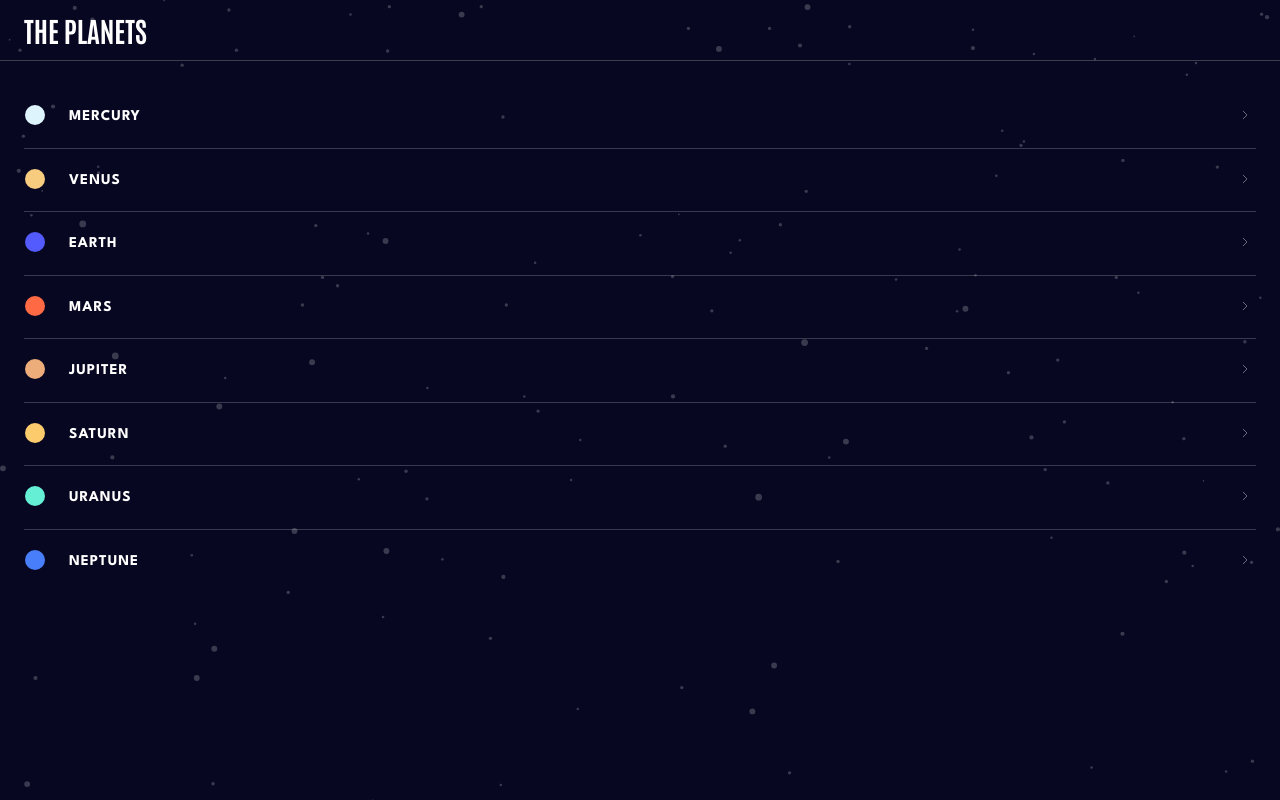
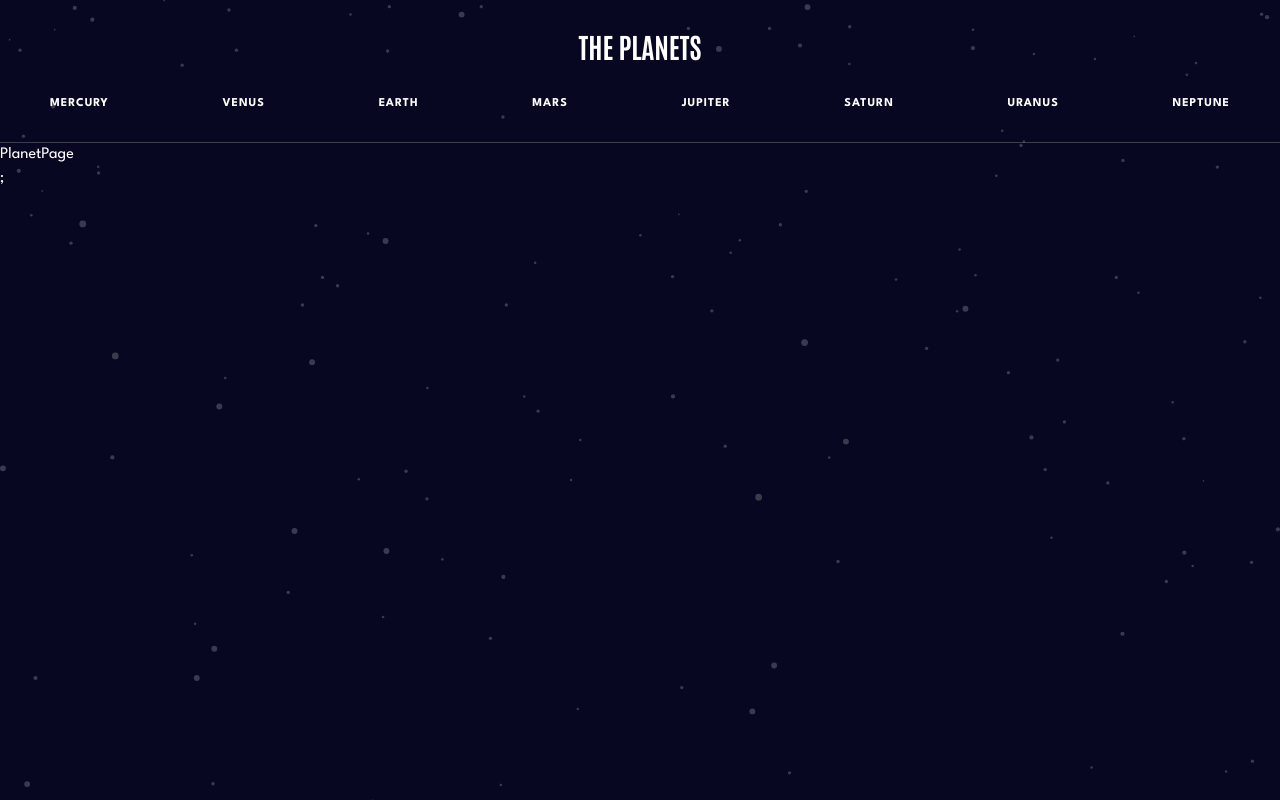
Before and after one commit to MatildaMared/practice__planet-facts, a Next.js app: page /mercury in a window 1280 px wide. Built offline with nearby package versions, Linux system fonts and the light colour scheme.

Commit message:
fix menu styling for tablets

```diff
--- a/components/Header.tsx
+++ b/components/Header.tsx
@@ -50,6 +50,13 @@ const Container = styled.header`
 	justify-content: space-between;
 	position: relative;
 	height: 61px;
+
+	@media (min-width: ${Breakpoint.TabletPortraitPx}px) {
+		flex-direction: column;
+		height: auto;
+		gap: 38px;
+		padding: 32px 50px 32px 50px;
+	}
 `;
 
 const Logo = styled.h1`
--- a/components/Nav.tsx
+++ b/components/Nav.tsx
@@ -1,7 +1,7 @@
-import Link from "next/link";
 import React from "react";
 import styled from "styled-components";
 import Router from "next/router";
+import { Breakpoint } from "../styles/constans";
 
 interface Props {
 	planetPaths: string[];
@@ -46,12 +46,24 @@ const Container = styled.nav`
 	background-image: url("./assets/background-stars.svg");
 	background-attachment: fixed;
 	background-size: cover;
+
+	@media (min-width: ${Breakpoint.TabletPortraitPx}px) {
+		position: static;
+		width: 100%;
+		top: 0;
+		padding: 0;
+	}
 `;
 
 const List = styled.ul`
 	list-style-type: none;
 	padding: 0;
 	margin: 0;
+
+	@media (min-width: ${Breakpoint.TabletPortraitPx}px) {
+		display: flex;
+		justify-content: space-between;
+	}
 `;
 
 interface ItemProps {
@@ -66,6 +78,11 @@ const Item = styled.li<ItemProps>`
 	border-bottom: 1px solid rgba(255, 255, 255, 0.2);
 	padding: 20px 0 20px 45px;
 	cursor: pointer;
+	transition: all 0.2s;
+
+	&:hover {
+		color: rgba(255, 255, 255, 0.5);
+	}
 
 	&::before {
 		content: "";
@@ -96,6 +113,18 @@ const Item = styled.li<ItemProps>`
 		color: #fff;
 		text-decoration: none;
 	}
+
+	@media (min-width: ${Breakpoint.TabletPortraitPx}px) {
+		padding: 0;
+		line-height: 1;
+		border: none;
+		font-size: 12px;
+
+		&::before,
+		&::after {
+			display: none;
+		}
+	}
 `;
 
 export default Nav;
```
